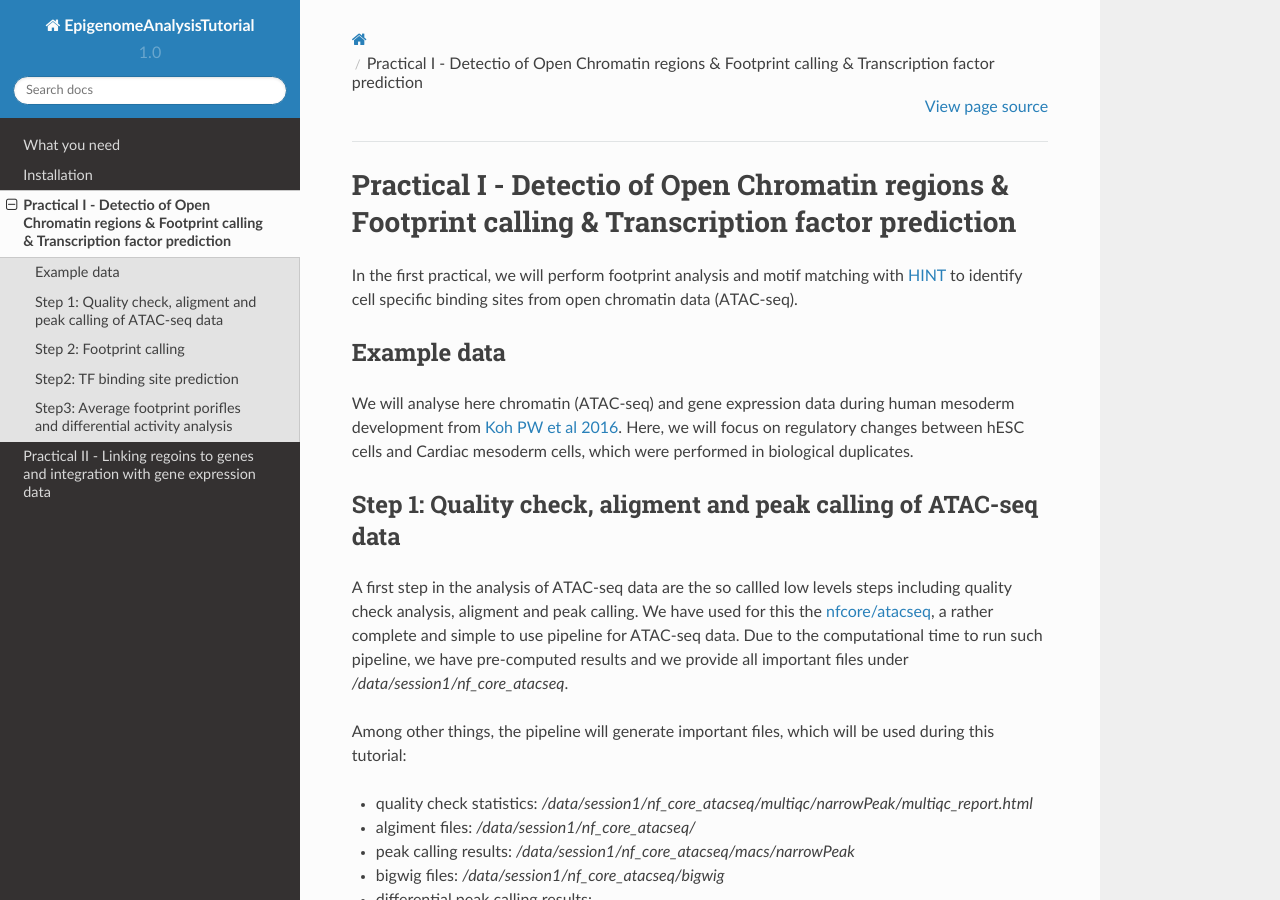
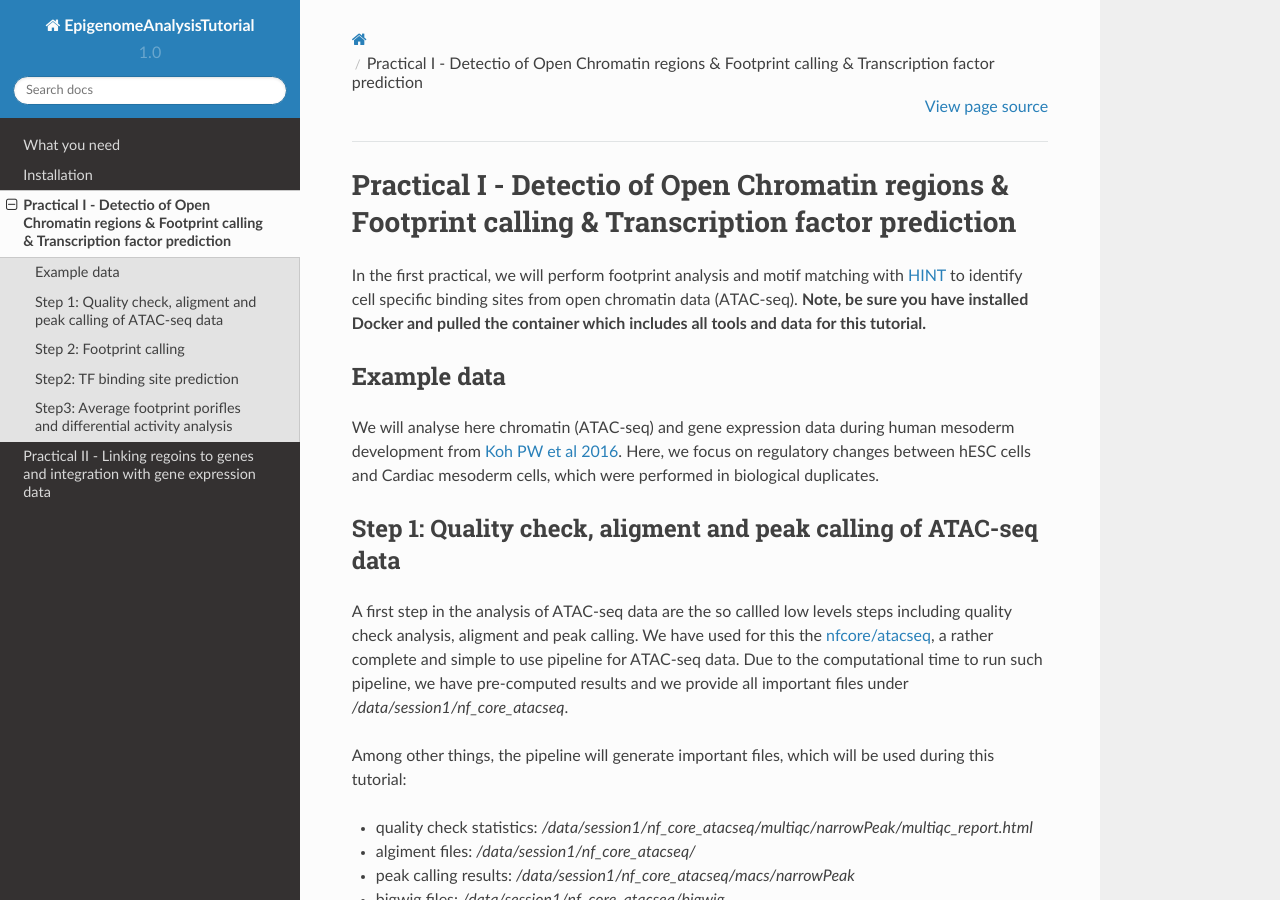
Before and after one commit to SchulzLab/EpigenomeAnalysisTutorial-2020, a Sphinx documentation site: the page built from docs/Practical1.rst, in a window 1280 px wide and 900 px high. Built offline with Sphinx 7.4.7 and the Read the Docs theme 2.0.0, drawn with Linux system fonts in a browser that asks for light colours.

Commit message:
Update Practical1.rst
upload script links

```diff
--- a/docs/Practical1.rst
+++ b/docs/Practical1.rst
@@ -1,12 +1,12 @@
 ==================================================================
 Practical I - Detectio of Open Chromatin regions & Footprint calling & Transcription factor prediction
 ==================================================================
-In the first practical, we will perform footprint analysis and motif matching with `HINT <http://www.regulatory-genomics.org/hint/>`_ to identify cell specific binding sites from open chromatin data (ATAC-seq).
+In the first practical, we will perform footprint analysis and motif matching with `HINT <http://www.regulatory-genomics.org/hint/>`_ to identify cell specific binding sites from open chromatin data (ATAC-seq). **Note, be sure you have installed Docker and pulled the container which includes all tools and data for this tutorial.**
 
 
 Example data
 -----------------------------------------------
-We will analyse here chromatin (ATAC-seq) and gene expression data during human mesoderm development from `Koh PW et al 2016 <https://pubmed.ncbi.nlm.nih.gov/27996962/#&gid=article-figures&pid=figure-1-uid-0>`_. Here, we will focus on regulatory changes between hESC cells and Cardiac mesoderm cells, which were performed in biological duplicates.
+We will analyse here chromatin (ATAC-seq) and gene expression data during human mesoderm development from `Koh PW et al 2016 <https://pubmed.ncbi.nlm.nih.gov/27996962/#&gid=article-figures&pid=figure-1-uid-0>`_. Here, we focus on regulatory changes between hESC cells and Cardiac mesoderm cells, which were performed in biological duplicates.
 
 
 Step 1: Quality check, aligment and peak calling of ATAC-seq data
@@ -28,7 +28,7 @@ You can use then `IGV <http://software.broadinstitute.org/software/igv/>`_ to vi
 
 @li, include how to split the differential peak calling.
 
-If you are interested in running nf-core at a latter stage, you can chekc the script `here <https://github.com/SchulzLab/EpigenomeAnalysisTutorial-2020/blob/master/session1/run.sh>`_.
+If you are interested in running nf-core at a latter stage, you can chekc the script `here <https://github.com/SchulzLab/EpigenomeAnalysisTutorial-2020/blob/master/session1/run_nf_core_atacseq.sh>`_.
 
 
 Step 2: Footprint calling
```
